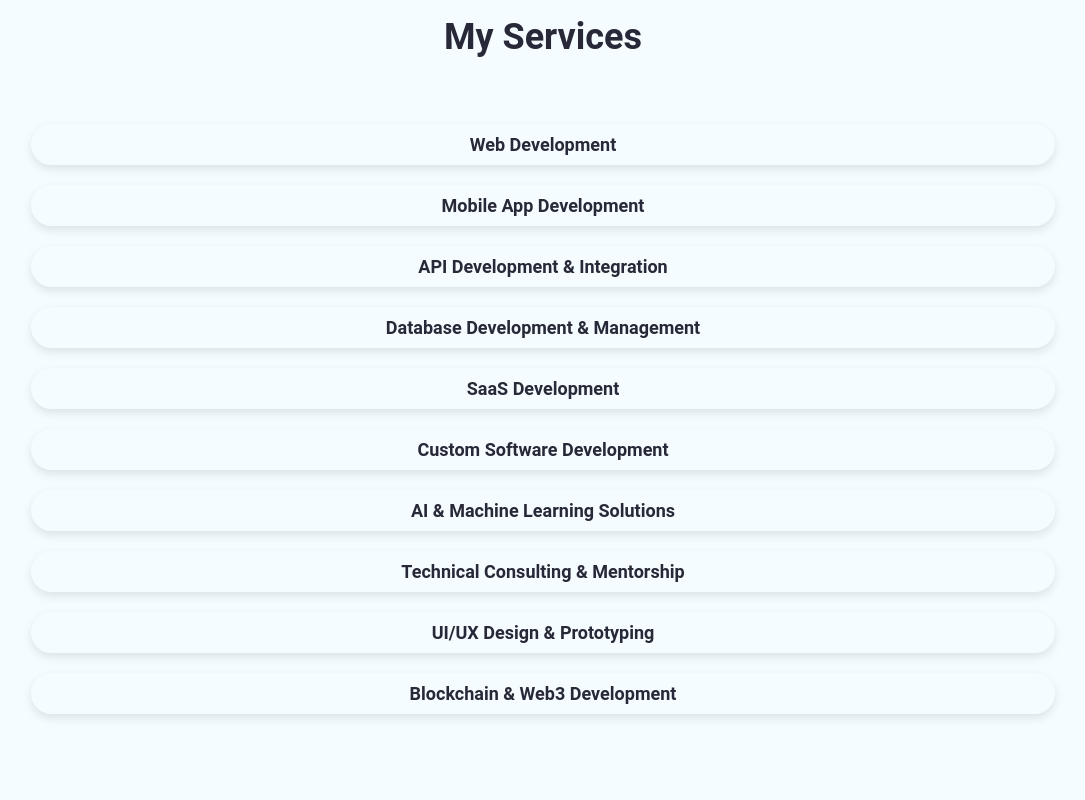
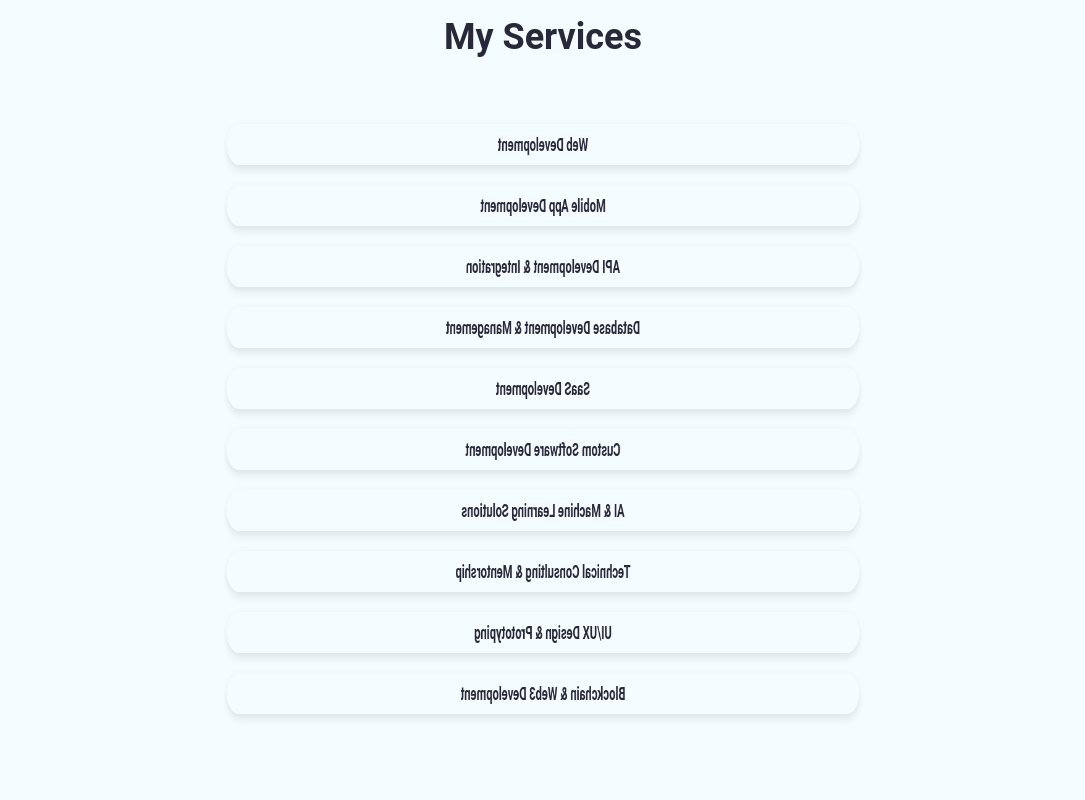
Before and after one commit to ANNGLORIOUS/my-portfolio, a React (Create React App) app: page / in a window 1280 px wide. Shown: the part 1240-2040 px from the top of the page, without its empty margins (97-1182 px from the left). Built offline with nearby package versions, Linux system fonts and the light colour scheme.

Commit message:
updated the skills section

```diff
--- a/src/App.css
+++ b/src/App.css
@@ -358,11 +358,12 @@ body {
   padding: 10px;
   border-bottom: 1px solid var(--primary-color);
   width: 100%;
+  position: relative;
 }
 
 .service-dropdown {
   background: var(--primary-color);
-  color:black;
+  color: black;
   padding: 10px;
   border-radius: 5px;
   margin-top: 5px;
@@ -371,6 +372,13 @@ body {
   overflow: hidden;
 }
 
+.services-container {
+  display: flex;
+  flex-wrap: wrap;
+  justify-content: center;
+  align-items: center;
+  perspective: 1000px;
+}
 
   /* About Us */
   .about--section {
--- a/src/components/Footer.js
+++ b/src/components/Footer.js
@@ -1,4 +1,4 @@
-import { Link } from "react-scroll";
+// import { Link } from "react-scroll";
 import React from "react";
 
 
@@ -102,49 +102,7 @@ function Footer() {
       <hr className="divider" />
       <div className="footer--content--container">
         <p className="footer--content">Made with 💖 by AnnGLorious</p>
-        <div className="footer--social--icon">
-          <ul>
-            <li>
-              <Link
-                activeClass="navbar--active-content"
-                spy={true}
-                smooth={true}
-                offset={-70}
-                duration={500}
-                to="Privacy_Policy"
-                className="text-sm"
-              >
-                Privacy Policy
-              </Link>
-            </li>
-            <li>
-              <Link
-                activeClass="navbar--active-content"
-                spy={true}
-                smooth={true}
-                offset={-70}
-                duration={500}
-                to="Terms_of_Service"
-                className="text-sm"
-              >
-                Terms of Service
-              </Link>
-            </li>
-            <li>
-              <Link
-                activeClass="navbar--active-content"
-                spy={true}
-                smooth={true}
-                offset={-70}
-                duration={500}
-                to="Cookies_Settings"
-                className="text-sm"
-              >
-                Cookies Settings
-              </Link>
-            </li>
-          </ul>
-        </div>
+
       </div>
     </footer>
   );
--- a/src/components/Skills.js
+++ b/src/components/Skills.js
@@ -1,4 +1,4 @@
-import React, { useState } from 'react';
+import React, { useState, useEffect } from 'react';
 import Slider from 'react-slick';
 import 'slick-carousel/slick/slick.css';
 import 'slick-carousel/slick/slick-theme.css';
@@ -49,7 +49,6 @@ const services = [
   { name: "Blockchain & Web3 Development", description: "Developing smart contracts, decentralized applications (DApps), and NFT marketplaces." },
 ];
 
-// Slider settings
 const sliderSettings = {
   dots: false,
   infinite: true,
@@ -67,6 +66,11 @@ const sliderSettings = {
 
 const Skills = () => {
   const [selectedService, setSelectedService] = useState(null);
+  const [isRotating, setIsRotating] = useState(true);
+
+  useEffect(() => {
+    setIsRotating(!selectedService);
+  }, [selectedService]);
 
   return (
     <section id='skillsSection' className="skills">
@@ -88,13 +92,20 @@ const Skills = () => {
       </Slider>
 
       <h2>My Services</h2>
-      <div className="services-container">
+      <motion.div
+        className="services-container"
+        animate={{ rotateY: isRotating ? 360 : 0 }}
+        transition={{ repeat: Infinity, duration: 10, ease: "linear" }}
+      >
         {services.map((service, idx) => (
           <motion.div
             className="service-item"
             key={idx}
             onClick={() => setSelectedService(selectedService === service.name ? null : service.name)}
             whileHover={{ scale: 1.05 }}
+            initial={{ x: -50, opacity: 0 }}
+            animate={{ x: 0, opacity: 1 }}
+            transition={{ type: "spring", stiffness: 100, damping: 10 }}
           >
             {service.name}
             <AnimatePresence>
@@ -104,6 +115,7 @@ const Skills = () => {
                   initial={{ opacity: 0, height: 0 }}
                   animate={{ opacity: 1, height: "auto" }}
                   exit={{ opacity: 0, height: 0 }}
+                  transition={{ duration: 0.3 }}
                 >
                   <p>{service.description}</p>
                 </motion.div>
@@ -111,7 +123,7 @@ const Skills = () => {
             </AnimatePresence>
           </motion.div>
         ))}
-      </div>
+      </motion.div>
     </section>
   );
 };
```
